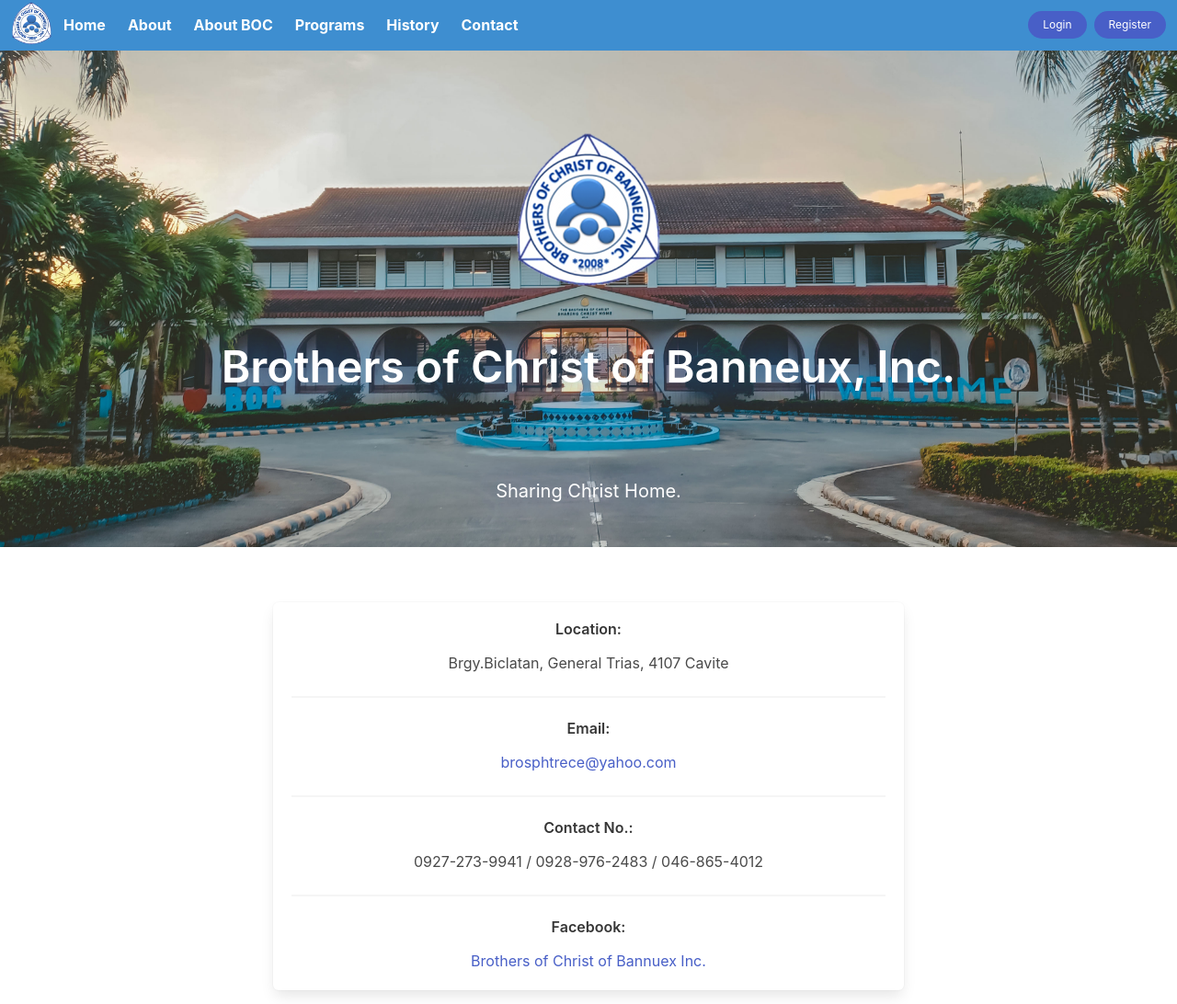
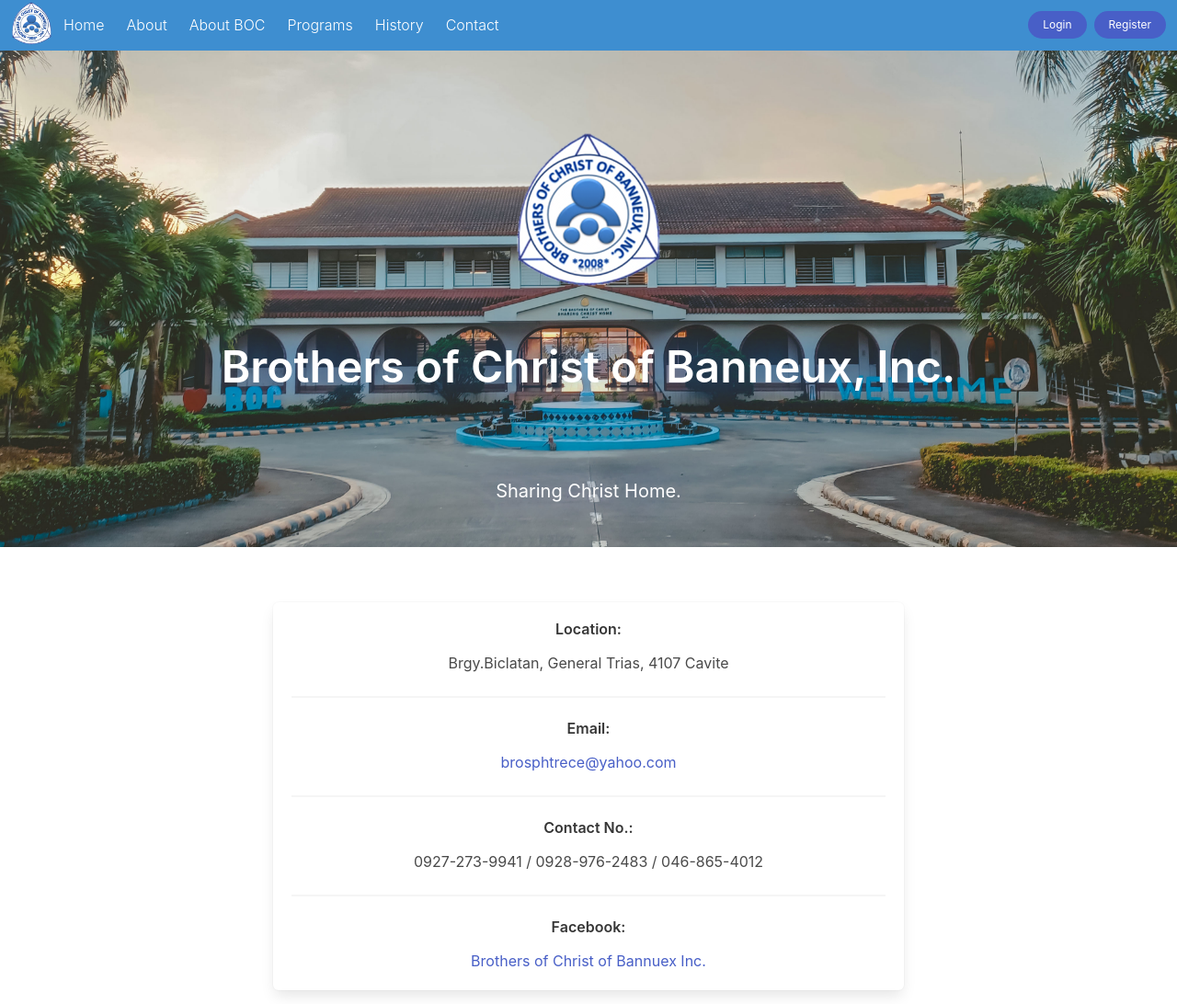
Before and after one commit to brandodt/church-blog, a plain HTML site: page index.html in a window 1280 px wide. Shown: the top 1092 px of the page at 92% size. Drawn offline with Linux system fonts and the light colour scheme.

Commit message:
fix text weight

```diff
--- a/index.html
+++ b/index.html
@@ -28,22 +28,22 @@
 
         <div class="navbar-menu" id="navMenu">
             <div class="navbar-start">
-                <a href="#home" class="navbar-item has-text-weight-bold">
+                <a href="#home" class="navbar-item has-text-weight-light">
                     Home
                 </a>
-                <a href="#about" class="navbar-item has-text-weight-bold">
+                <a href="#about" class="navbar-item has-text-weight-light">
                     About
                 </a>
-                <a href="#boc" class="navbar-item has-text-weight-bold">
+                <a href="#boc" class="navbar-item has-text-weight-light">
                     About BOC
                 </a>
-                <a href="#programs" class="navbar-item has-text-weight-bold">
+                <a href="#programs" class="navbar-item has-text-weight-light">
                     Programs
                 </a>
-                <a href="#history" class="navbar-item has-text-weight-bold">
+                <a href="#history" class="navbar-item has-text-weight-light">
                     History
                 </a>
-                <a href="#contact" class="navbar-item has-text-weight-bold">
+                <a href="#contact" class="navbar-item has-text-weight-light">
                     Contact
                 </a>
             </div>
```
Also changed, not shown: login.html (+1 -6 lines), register.html (+1 -6 lines).
